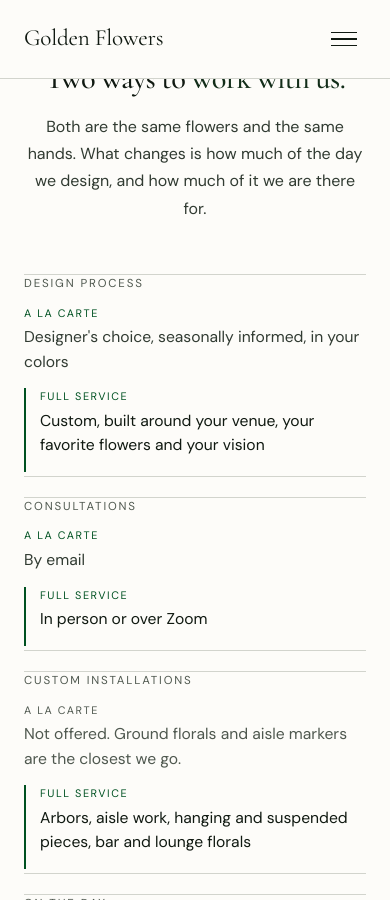
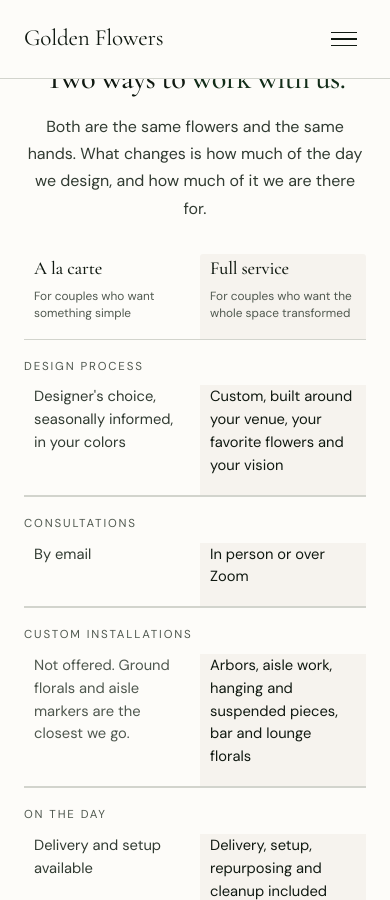
Before and after one commit to jshplhm/goldenflowers, a Jekyll site: the page built from weddings/index.md, in a window 390 px wide and 900 px high, scrolled down 4357 px. Built offline with Jekyll 4.4.1, drawn with Linux system fonts in a browser that asks for light colours.

Commit message:
Compare table: keep the comparison on a phone
Collapsing to one column destroyed the thing the section exists for. Every cell
announced its own column, so "A LA CARTE" and "FULL SERVICE" each printed seven
times, 14 labels for 7 facts, and the reader had to hold one value in their head
while scrolling to find its opposite number.

The two columns stay; only the row label moves, from beside the pair to above
it, which buys back the width they need. Tier names are named once in the head,
and the tint down the lead column is what keeps them attached that far down.

Clearing the desktop 22/39/39 widths matters: as grid items those percentages
resolve against the new column rather than the table, and the text ladders down
two words to a line.

Holds from 360px up with no overflow and the narrowest cell at 151px, and the
section is ~250px shorter than the stacked version it replaces.

Co-Authored-By: Claude Opus 5 <noreply@anthropic.com>

```diff
--- a/assets/css/redesign.css
+++ b/assets/css/redesign.css
@@ -705,26 +705,33 @@ body.lb-open{overflow:hidden;}
   font-size:clamp(1.1rem,1.7vw,1.35rem);letter-spacing:-.005em;}
 
 @media(max-width:760px){
-  /* A seven-row table can't hold three columns on a phone without either a
-     sideways scroll or unreadable type, so it stops being a grid: each row
-     becomes a labelled block and every cell names its own column. */
-  .compare,.compare tbody,.compare tr,.compare th,.compare td{display:block;width:auto;}
-  .compare thead{display:none;}
-  .compare tbody tr{border-top:1px solid var(--line);padding:20px 0 4px;}
+  /* Three columns won't fit, but collapsing to one destroyed the comparison:
+     every cell announced its own column, so "A LA CARTE" and "FULL SERVICE"
+     each printed seven times, 14 labels for 7 facts, and the reader had to hold
+     one value in their head while scrolling to its opposite number.
+
+     The two columns stay. Only the row label moves, from beside the pair to
+     above it, which buys back the width they need. Tier names are named once,
+     in the head, and the tint running down the lead column is what keeps them
+     attached that far down the table. */
+  .compare,.compare thead,.compare tbody,.compare tr{display:block;width:auto;}
+  /* The desktop 22/39/39 split has to be cleared or each cell takes 39% of its
+     new grid column instead of the table, and the text ladders down two words
+     to a line. */
+  .compare th,.compare td{width:auto;}
+  .compare thead tr,.compare tbody tr{display:grid;grid-template-columns:1fr 1fr;
+    column-gap:10px;align-items:start;}
+  .compare thead td{display:none;}                 /* the empty corner cell */
+  .compare thead th{padding:0 10px 16px;}
+  .compare tbody th{grid-column:1 / -1;padding:18px 0 10px;width:auto;}
+  .compare td{padding:0 10px 18px;border-top:0;font-size:.92rem;}
+  .compare tbody tr{border-top:1px solid var(--line);}
   .compare tbody tr:first-child{border-top:0;}
-  .compare tbody th{padding:0 0 12px;width:auto;}
-  .compare td{padding:0 0 14px 0;border-top:0;position:relative;}
-  /* Font family is set explicitly, not inherited: the last row switches its
-     cells to the display face for the money, and without this the little
-     column labels above them switched too. */
-  .compare td::before{content:attr(data-tier);display:block;font-family:var(--b);
-    font-size:.68rem;letter-spacing:.14em;text-transform:uppercase;
-    color:var(--accent);margin-bottom:4px;}
-  .compare .is-off::before{color:var(--mute);}
-  /* The tint would band awkwardly across a stacked cell, so the lead column is
-     marked with a rule down its edge instead. */
-  .compare .ct-lead{background:none;border-left:2px solid var(--accent);padding-left:14px;}
+  .compare td::before{display:none;}               /* named once in the head now */
+  .compare .ct-name{font-size:1.15rem;}
+  .compare .ct-sub{font-size:.74rem;}
   .compare tbody tr:last-child td{font-size:1.05rem;}
+}
 }
 
 .pricing{text-align:center;max-width:720px;margin:0 auto;}
```
